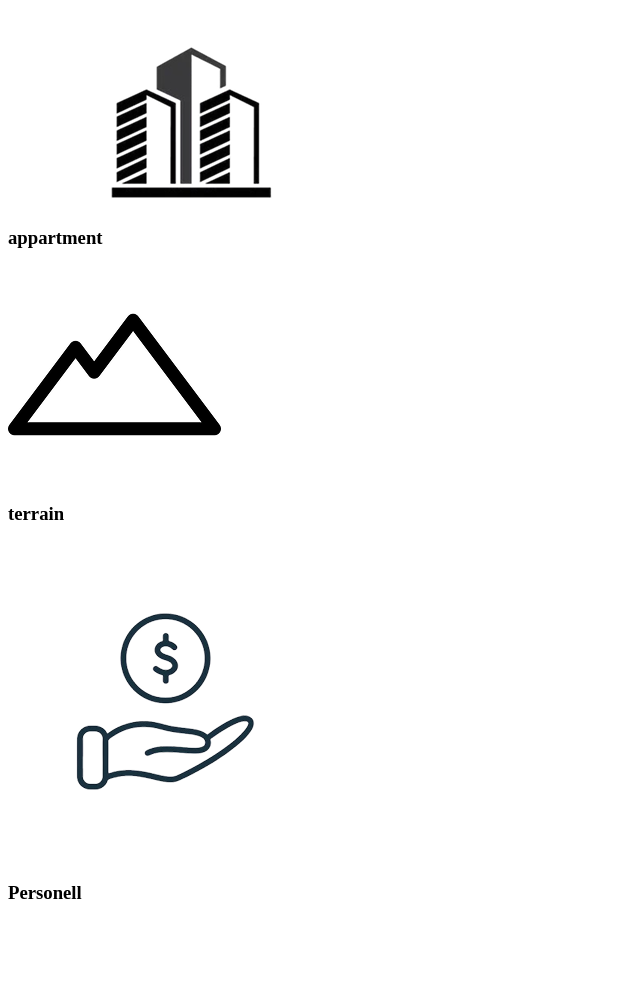
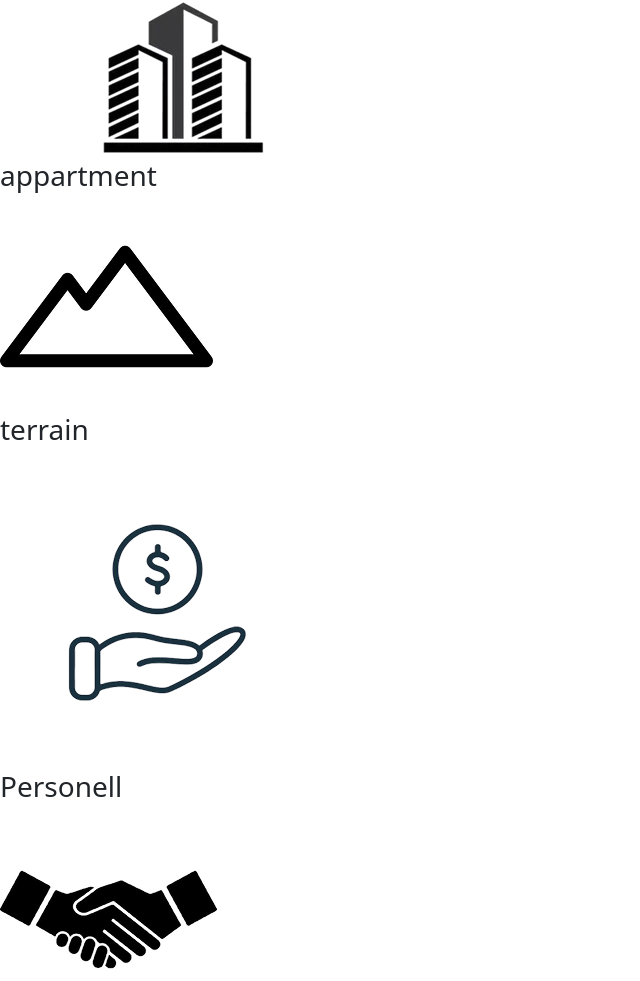
Before and after one commit to ayoubelmotaoukil001/gomoney, a plain HTML site: page choose.html in a window 1280 px wide. Shown: the part 428-1409 px from the top of the page, without its empty margins (0-640 px from the left). Drawn offline with nearby package versions, Linux system fonts and the light colour scheme.

Commit message:
final result

```diff
--- a/choose.html
+++ b/choose.html
@@ -4,41 +4,51 @@
     <meta charset="UTF-8">
     <meta name="viewport" content="width=device-width, initial-scale=1.0">
     <title>Document</title>
+    <link rel="stylesheet" href="style.css">
+    <link href="https://cdn.jsdelivr.net/npm/bootstrap@5.3.2/dist/css/bootstrap.min.css" rel="stylesheet">
+
 </head>
 <body>
     <header>
+        <a href="index.html">
         <h1>Gomoney</h1>
+        </a>
     </header>
     <main>
-      <div>
-        <div>
-           <div>
+
+      <div class="fath">
+
+        <div class="grid1">
+
+            <div class="chi1">
             <a href="fini.html?type=maison">
             <img src="imgs/miason.png" alt="">
             </a>
             <h3>maison</h3>
            </div>
-           <div>
+
+           <div class="chi2">
            <a href="fini.html?type=appartement">
             <img src="imgs/appartment.png" alt="">
             </a>
             <h3> appartment</h3>
            </div>
-           <div>
+
+           <div class="chi3">
             <a href="fini.html?type=terrain">
             <img src="imgs/terrain.png" alt="">
             </a>
-            <h3>terrain</h3>
+            <h3 class="lo">terrain</h3>
            </div>
         </div>
-        <div>
-            <div>
+        <div class="grid2">
+            <div class="chi4">
                 <a href="fini.html?type=personnel">
                 <img src="imgs/perso.png" alt="">
                 </a>
                 <h3>Personell</h3>
             </div>
-            <div>
+            <div class="chi5">
                 <a href="fini.html?type=entreprise">
                 <img src="imgs/entre.png" alt="">
                 </a>
@@ -48,7 +58,9 @@
       </div>
     </main>
      <footer>
+        <div class="foote">
         <h1>Gomoney</h1>
+        </div>
     </footer>
 </body>
 </html>
```
